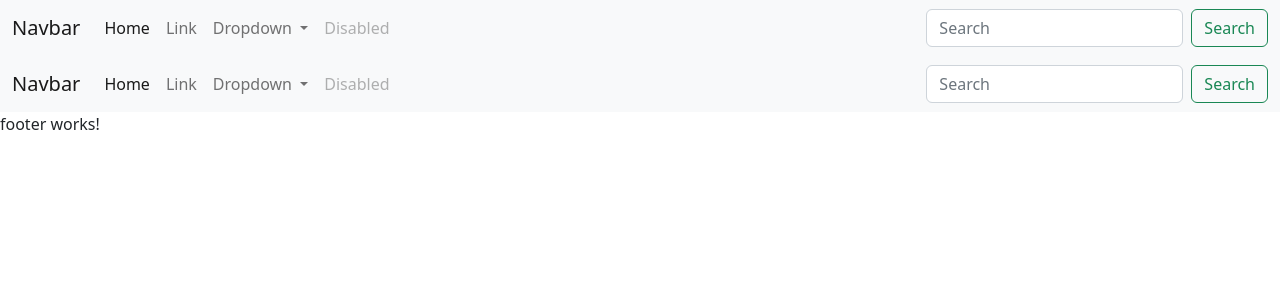
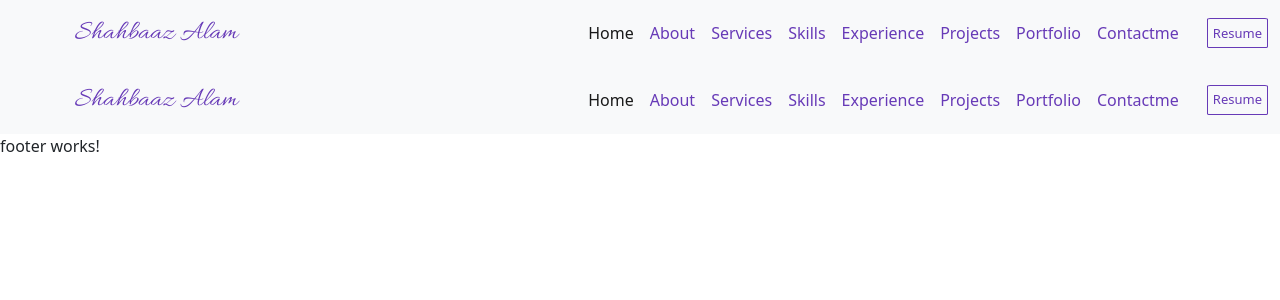
Before and after one commit to ShahbaazX786/angular-portfolio, an Angular app in the folder p2022/: page /header in a window 1280 px wide. Shown: the top 300 px of the page. Built offline with nearby package versions, Linux system fonts and the light colour scheme.

Commit message:
CL:1.06- Added Navbar(Header)

```diff
--- a/p2022/src/app/shared/header/header.component.css
+++ b/p2022/src/app/shared/header/header.component.css
@@ -0,0 +1,39 @@
+@import url('https://fonts.googleapis.com/css2?family=Allura&display=swap');
+
+.navbar-brand {
+  font-family: 'Allura', cursive;
+  font-weight: light;
+  font-size: 1.7rem;
+  padding-left: 5%;
+  color: #673ab7;
+}
+
+.nav-link{
+  color: #673ab7;
+}
+
+.nav-link:active{
+  color: black;
+  font-weight: normal;
+}
+
+.header-action{
+  font-size: small;
+  height: 30px;
+  margin-left: 20px;
+  margin-top: 5px;
+  padding: 1px 5px;
+  cursor: pointer;
+  border-radius: 5%;
+ }
+
+.btn-outline-primary{
+  color: #673ab7;
+  border-color: #673ab7;
+}
+
+.btn-outline-primary:hover{
+  color: white;
+  background: #673ab7;
+  border-color: #673ab7;
+}
--- a/p2022/src/app/shared/header/header.component.html
+++ b/p2022/src/app/shared/header/header.component.html
@@ -1,39 +1,38 @@
 <nav class="navbar navbar-expand-lg bg-light">
   <div class="container-fluid">
-    <a class="navbar-brand" href="#">Navbar</a>
+    <a class="navbar-brand" href="#">Shahbaaz Alam</a>
     <button class="navbar-toggler" type="button" data-bs-toggle="collapse" data-bs-target="#navbarSupportedContent"
       aria-controls="navbarSupportedContent" aria-expanded="false" aria-label="Toggle navigation">
       <span class="navbar-toggler-icon"></span>
     </button>
     <div class="collapse navbar-collapse" id="navbarSupportedContent">
-      <ul class="navbar-nav me-auto mb-2 mb-lg-0">
+      <ul class="navbar-nav ms-auto mb-2 mb-lg-0">
         <li class="nav-item">
-          <a class="nav-link active" aria-current="page" href="#">Home</a>
+          <a class="nav-link active" aria-current="page" routerLink="/home">Home</a>
         </li>
         <li class="nav-item">
-          <a class="nav-link" href="#">Link</a>
-        </li>
-        <li class="nav-item dropdown">
-          <a class="nav-link dropdown-toggle" href="#" role="button" data-bs-toggle="dropdown" aria-expanded="false">
-            Dropdown
-          </a>
-          <ul class="dropdown-menu">
-            <li><a class="dropdown-item" href="#">Action</a></li>
-            <li><a class="dropdown-item" href="#">Another action</a></li>
-            <li>
-              <hr class="dropdown-divider">
-            </li>
-            <li><a class="dropdown-item" href="#">Something else here</a></li>
-          </ul>
+          <a class="nav-link" href="#">About</a>
         </li>
         <li class="nav-item">
-          <a class="nav-link disabled">Disabled</a>
+          <a class="nav-link" href="#">Services</a>
         </li>
+        <li class="nav-item">
+          <a class="nav-link" href="#">Skills</a>
+        </li>
+        <li class="nav-item">
+          <a class="nav-link" href="#">Experience</a>
+        </li>
+        <li class="nav-item">
+          <a class="nav-link" href="#">Projects</a>
+        </li>
+        <li class="nav-item">
+          <a class="nav-link" href="#">Portfolio</a>
+        </li>
+        <li class="nav-item">
+          <a class="nav-link" href="#">Contactme</a>
+        </li>
+        <button class="header-action btn btn-outline-primary btn-sm">Resume</button>
       </ul>
-      <form class="d-flex" role="search">
-        <input class="form-control me-2" type="search" placeholder="Search" aria-label="Search">
-        <button class="btn btn-outline-success" type="submit">Search</button>
-      </form>
     </div>
   </div>
 </nav>
```
